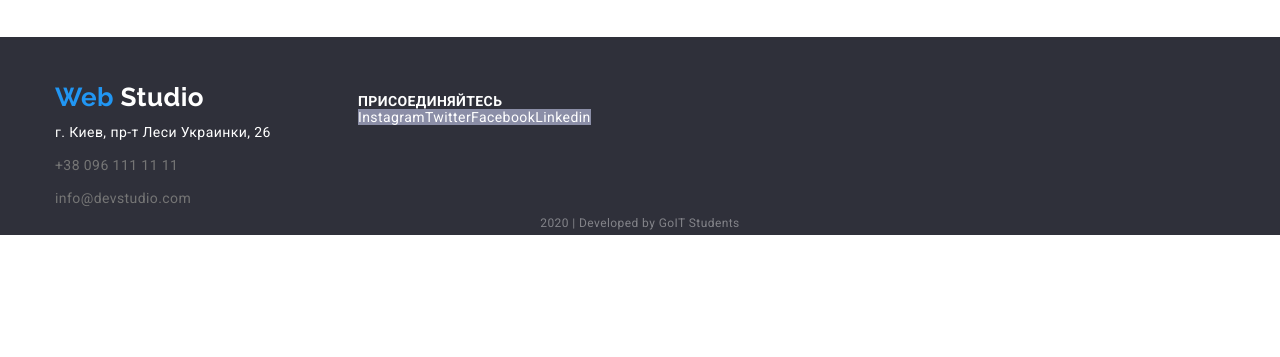
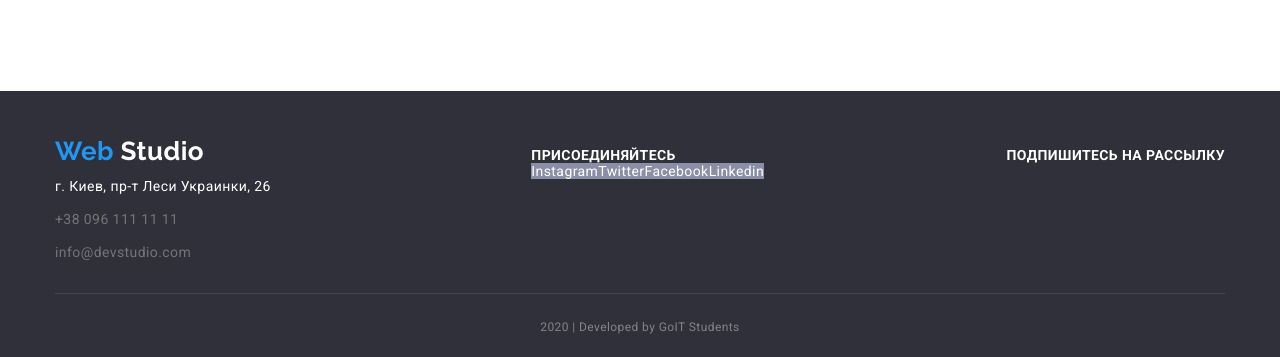
Before and after one commit to EastUkan/goit-markup-hw-03, a plain HTML site: page index.html in a window 1280 px wide. Shown: the part 2650-3007 px from the top of the page. Before the commit the page ends 2885 px from the top, so only its background shows below. Drawn offline with nearby package versions, Linux system fonts and the light colour scheme.

Commit message:
Изменяет футтер

```diff
--- a/css/styles.css
+++ b/css/styles.css
@@ -267,6 +267,9 @@ p {
 }
 
 .services-list-title {
+	padding-top: 27px;
+	padding-bottom: 27px;
+
 	font-weight: 700;
 	font-size: 14px;
 	text-transform: uppercase;
@@ -367,16 +370,18 @@ p {
 
 .footer {
 	background: #2f303a;
-}
-.footer-box {
-	display: flex;
+	padding-top: 45px;
 }
 .footer-address-conteiner {
+	display: flex;
+	align-items: baseline;
+	justify-content: space-between;
 }
+
 /* лого */
 
 .logo-footer {
-	margin-top: 45px;
+	/* margin-top: 45px; */
 	margin-bottom: 8px;
 }
 
@@ -384,6 +389,9 @@ p {
 	color: var(--primary-white-color);
 }
 /* адресс */
+.footer-address {
+	padding-bottom: 28px;
+}
 .footer-address-list > li:not(:last-child) {
 	margin-bottom: 9px;
 }
@@ -408,13 +416,7 @@ p {
 }
 /* социальные сети */
 
-.footer-social-conteiner {
-	margin-left: 69px;
-}
-
 .footer-social-title {
-	padding-top: 57px;
-
 	font-weight: bold;
 	font-size: 14px;
 	line-height: 1.14;
@@ -439,15 +441,13 @@ p {
 	background-color: var(--accent-color);
 }
 
-.footer-developed-conteiner {
-	display: flex;
-	justify-content: center;
-	align-items: flex-end;
-}
+.footer-copyright-text {
+	text-align: center;
+	padding-top: 21px;
+	padding-bottom: 18px;
+	border-top: 1px solid rgba(255, 255, 255, 0.1);
 
-.footer-developed-conteiner-text {
 	font-size: 12px;
-
 	line-height: 2;
 	color: rgba(255, 255, 255, 0.4);
 }
--- a/index.html
+++ b/index.html
@@ -248,8 +248,8 @@
 		<!-- Футтер -->
 		<footer class="footer">
 			<div class="container">
-				<div class="footer-box">
-					<div class="footer-address-conteiner">
+				<div class="footer-address-conteiner">
+					<div class="adress-atem">
 						<a class="logo logo-footer" href="./index.html">
 							<span class="logo-subject">Web</span>
 							<span class="logo-subject-footer">Studio</span>
@@ -285,11 +285,12 @@
 							</li>
 						</ul>
 					</div>
+					<div class="subscribe-conteiner">
+						<h3 class="footer-social-title">Подпишитесь на рассылку</h3>
+					</div>
 				</div>
 
-				<div class="footer-developed-conteiner">
-					<p class="footer-developed-conteiner-text">2020 | Developed by GoIT Students</p>
-				</div>
+				<p class="footer-copyright-text">2020 | Developed by GoIT Students</p>
 			</div>
 		</footer>
 	</body>
```
Also changed, not shown: portfolio.html (+6 -5 lines).
